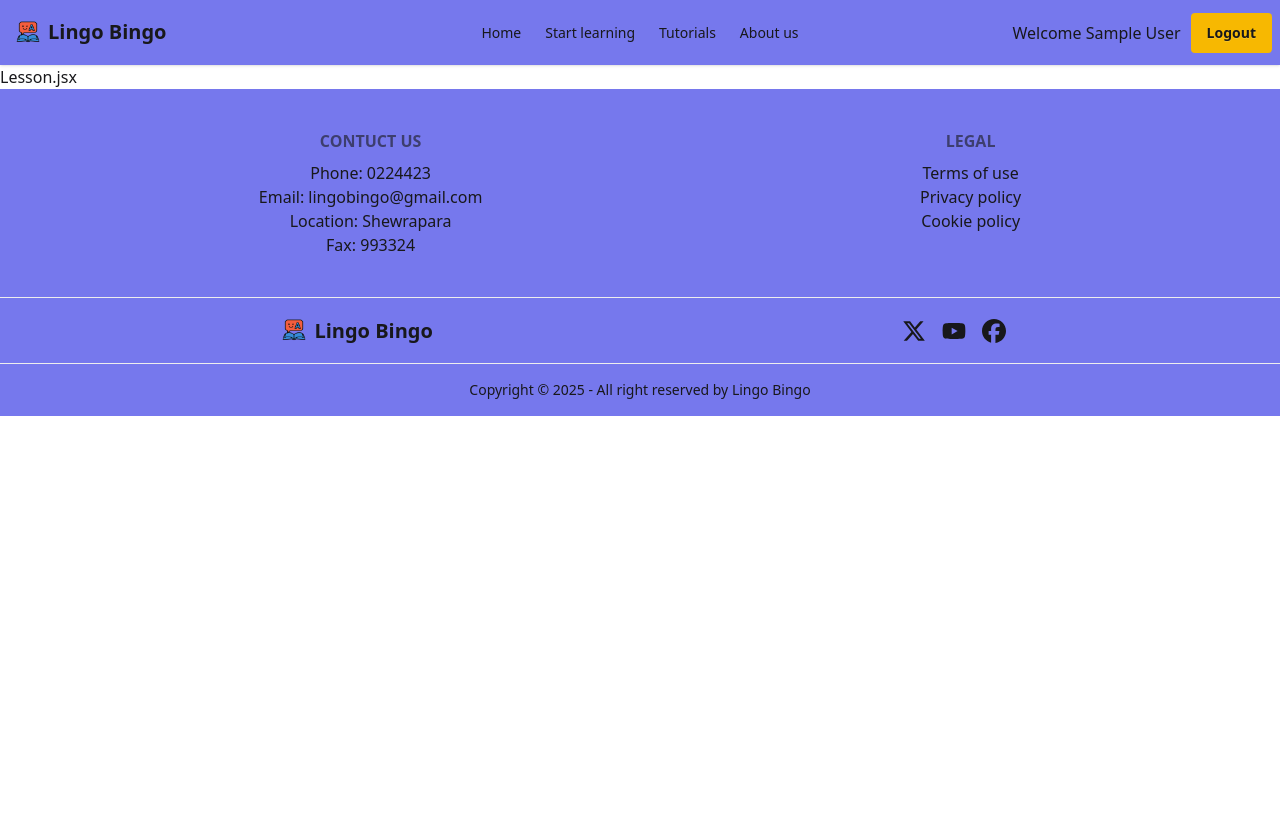
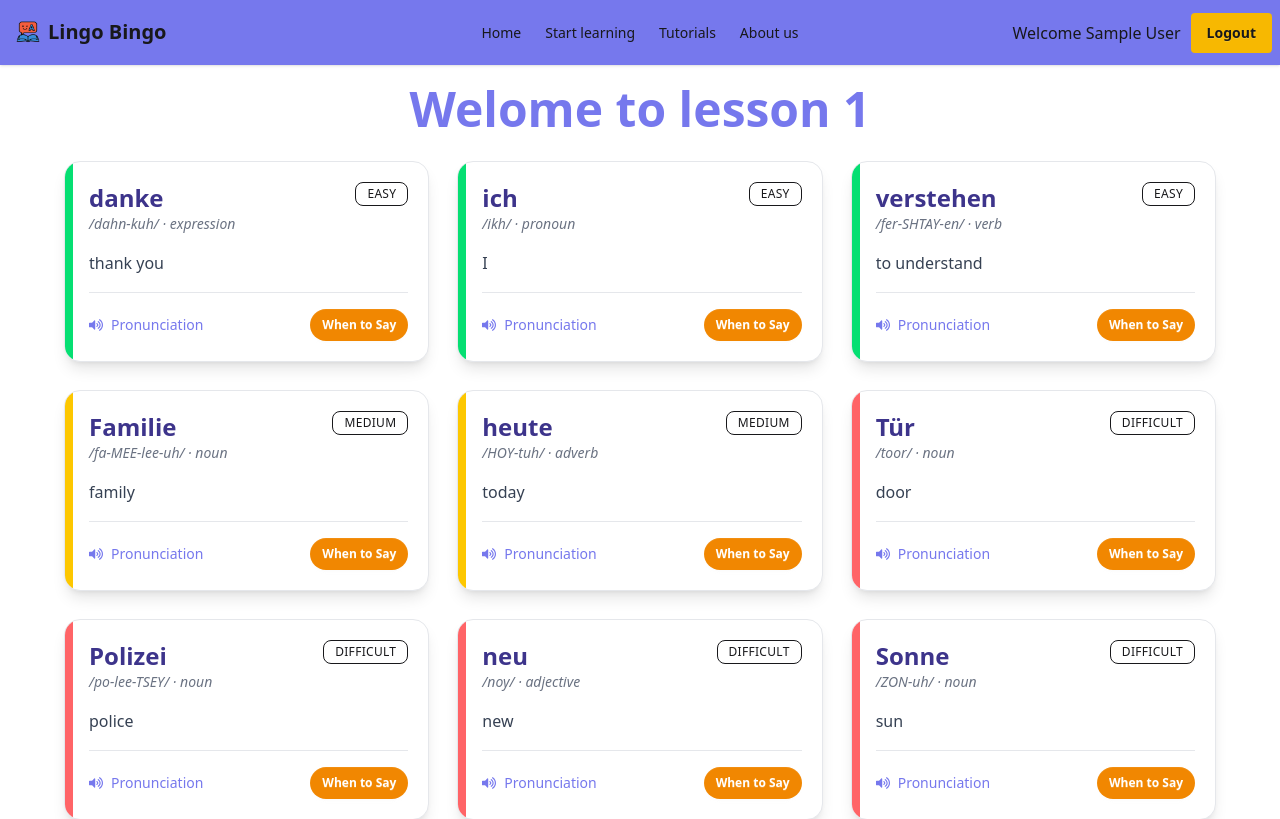
Before and after one commit to CoderTahmid/PH-Assignment-9, a React (Vite) app: page /start-learning/1 in a window 1280 px wide. Shown: the top 819 px of the page. Built offline with nearby package versions, Linux system fonts and the light colour scheme; no server answers; sample sign-in values are in the browser's storage.

Commit message:
lesson card showed

```diff
--- /dev/null
+++ b/src/components/LessonCard.jsx
@@ -0,0 +1,48 @@
+import {FaVolumeUp, FaBookOpen} from "react-icons/fa";
+
+const LessonCard = ({lesson}) => {
+	const {word, pronunciation, part_of_speech, meaning, difficulty} = lesson;
+
+	let colorForDifficultyLevel = "p";
+	if (difficulty === "easy") {
+		colorForDifficultyLevel = "bg-green-400";
+	} else if (difficulty === "medium") {
+		colorForDifficultyLevel = "bg-yellow-400 ";
+	} else if (difficulty === "difficult") {
+		colorForDifficultyLevel = "bg-red-400";
+	}
+	return (
+		<div className="relative max-w-md rounded-2xl bg-white shadow-lg hover:shadow-xl transition-all duration-300 overflow-hidden border border-gray-200">
+			{/* Difficulty Accent Strip (COLOR TO BE ADDED LATER) */}
+			<div className={`absolute left-0 top-0 h-full w-2 ${colorForDifficultyLevel}`}></div>
+
+			<div className="pl-6 pr-5 py-5 space-y-4">
+				<div className="flex items-start justify-between">
+					<div>
+						<h2 className="text-2xl font-bold text-[#3D348B]">{word}</h2>
+						<p className="text-sm text-gray-500 italic">
+							/{pronunciation}/ · {part_of_speech}
+						</p>
+					</div>
+
+					<span className="badge badge-outline text-xs uppercase tracking-wide">{difficulty}</span>
+				</div>
+
+				<p className="text-gray-700 leading-relaxed">{meaning}</p>
+
+				<div className="h-px bg-gray-200"></div>
+
+				<div className="flex items-center justify-between">
+					<button className="flex items-center gap-2 text-sm text-[#7678ED] hover:text-[#3D348B] transition">
+						<FaVolumeUp />
+						Pronunciation
+					</button>
+
+					<button className="btn btn-sm rounded-full border-none bg-[#F18701] text-white hover:bg-[#F35B04] transition">When to Say</button>
+				</div>
+			</div>
+		</div>
+	);
+};
+
+export default LessonCard;
--- a/src/components/Loading.jsx
+++ b/src/components/Loading.jsx
@@ -2,8 +2,8 @@ import React from 'react';
 
 const Loading = () => {
     return (
-		<div>
-			<span className="loading loading-spinner text-primary"></span>
+		<div className=" text-center">
+			<span className="loading w-[100px] h-[200px] loading-spinner text-primary"></span>
 		</div>
 	);
 };
--- a/src/pages/Lesson.jsx
+++ b/src/pages/Lesson.jsx
@@ -1,7 +1,19 @@
-import React from 'react';
+import { useLoaderData, useNavigate, useParams } from 'react-router-dom';
+import LessonCard from '../components/LessonCard';
 
 const Lesson = () => {
-    return <div>Lesson.jsx</div>;
+    const {lesson_no} = useParams();
+    const lessons = useLoaderData();
+    const navigate = useNavigate();
+    return (
+		<div className="mt-5">
+			<h1 className="text-center text-3xl font-black mb-7 text-[#7678ED] lg:text-5xl">Welome to lesson {lesson_no}</h1>
+			<div className="grid grid-cols-1 md:grid-cols-2 lg:grid-cols-3 w-[90%] mx-auto gap-7 mb-7">{lessons.map((lesson) => lesson.lesson_no == lesson_no && <LessonCard lesson={lesson}></LessonCard>)}</div>
+			<div onClick={() => navigate("/start-learning")} className="my-4 flex justify-center items-center">
+				<button className="btn w-[90%] lg:w-[200px] lg:h-12 lg:text-[15px]  md:w-[220px] h-11 bg-[#F7B801] text-[14px] font-semibold rounded-xl">Back to Lesson</button>
+			</div>
+		</div>
+	);
 };
 
 export default Lesson;
--- a/src/pages/StartLearning.jsx
+++ b/src/pages/StartLearning.jsx
@@ -55,7 +55,7 @@ const StartLearning = () => {
 					<iframe className="mx-auto  rounded-2xl w-full" width="560" height="315" src="https://www.youtube.com/embed/xg60VxyK-9I?si=wu9QOhbBFmDTZbZI" title="YouTube video player" frameborder="0" allow="accelerometer; autoplay; clipboard-write; encrypted-media; gyroscope; picture-in-picture; web-share" referrerpolicy="strict-origin-when-cross-origin" allowfullscreen></iframe>
 				</div>
 				<div onClick={handleViewMoreBtn} className="my-4 flex justify-center items-center">
-					<button className="btn w-full lg:w-[200px] lg:h-12 lg:text-[15px]  md:w-[220px] h-11 bg-[#F35B04] text-[14px] font-semibold rounded-xl">View more</button>
+					<button className="btn w-full lg:w-[200px] lg:h-12 lg:text-[15px]  md:w-[220px] h-11 bg-[#F7B801] text-[14px] font-semibold rounded-xl">View more</button>
 				</div>
 			</div>
 		</>
--- a/src/routes/PrivateRoute.jsx
+++ b/src/routes/PrivateRoute.jsx
@@ -6,7 +6,6 @@ import { Navigate, useLocation} from 'react-router-dom';
 const PrivateRoute = ({children}) => {
     const {user, loading} = useContext(AuthContext);
     const location = useLocation();
-    console.log(location);
 
     if (loading) {
         return <Loading></Loading>
--- a/src/routes/router.jsx
+++ b/src/routes/router.jsx
@@ -44,7 +44,8 @@ const router = createBrowserRouter([
 					<PrivateRoute>
 						<Lesson></Lesson>
 					</PrivateRoute>
-				)
+				),
+				loader: () => fetch("../german_vocab.json"),
 			},
 		],
 	},
```
